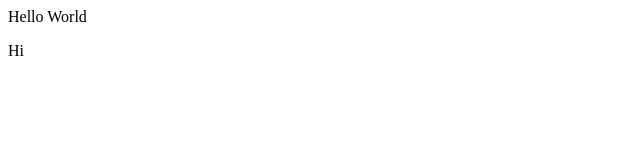
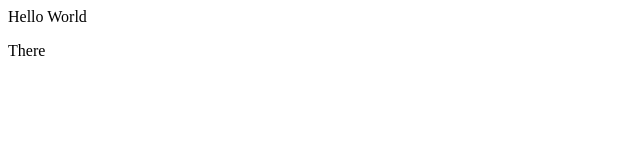
Before and after one commit to Ced802/demo-repo, a plain HTML site: page index.html in a window 1280 px wide. Shown: the full height of the page, 0-640 px from the left. Drawn offline with Linux system fonts and the light colour scheme.

Commit message:
added there

```diff
--- a/index.html
+++ b/index.html
@@ -1,2 +1,2 @@
 <div> Hello World </div>
-<p> Hi</p>
+<p> There </p>
```
